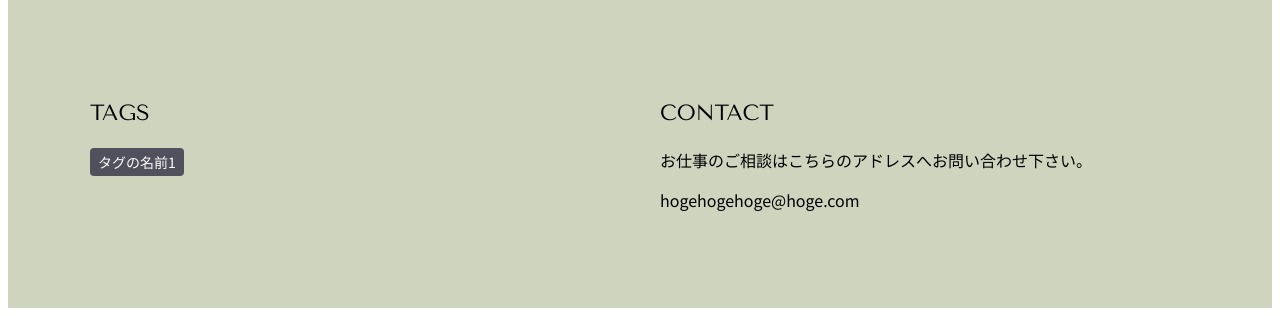
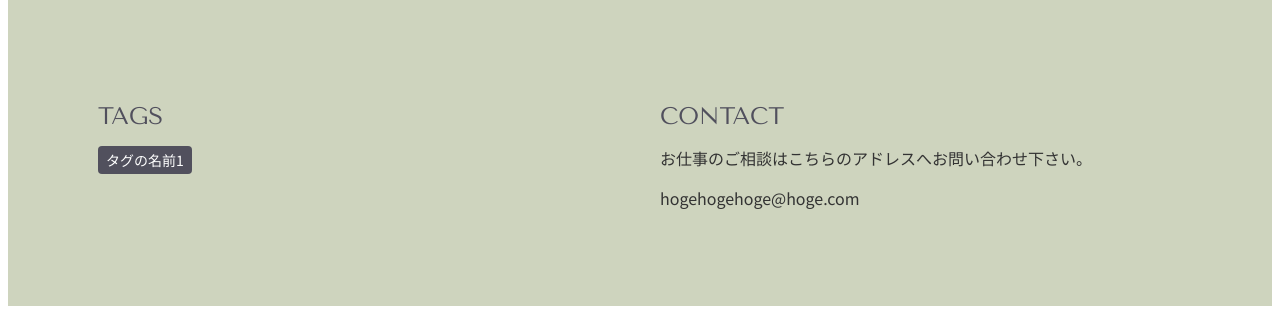
Before and after one commit to akitas-arrow/gatsby-blog, a Gatsby site: page / in a window 1280 px wide. Shown: the part 650-966 px from the top of the page. Built offline with nearby package versions, Linux system fonts and the light colour scheme; Gatsby itself is replaced by a stand-in of ours.

Commit message:
Footerレスポンシブ

```diff
--- /dev/null
+++ b/src/components/ContentsWrapper.js
@@ -0,0 +1,18 @@
+import React from 'react'
+import styled from "styled-components"
+
+function ContentsWrapper() {
+    return (
+        <Content>
+
+        </Content>
+    )
+}
+
+const Content = styled.div`
+    width: 100%;
+    height: auto;
+    background-color: #e9eff4;
+`
+
+export default ContentsWrapper
--- a/src/components/Footer/Footer.js
+++ b/src/components/Footer/Footer.js
@@ -4,8 +4,8 @@ import styled from "styled-components"
 
 function Footer() {
     return (
-        <FooterWrapper>
-            <FooterContainer>
+        <Wrapper>
+            <Container>
                 <FooterSection>
                     <Title>
                         TAGS
@@ -16,35 +16,57 @@ function Footer() {
                     <Title>
                         CONTACT
                     </Title>
-                    <p>お仕事のご相談はこちらのアドレスへお問い合わせ下さい。</p>
-                    <p>hogehogehoge@hoge.com</p>
+                    <Text>お仕事のご相談はこちらのアドレスへお問い合わせ下さい。</Text>
+                    <Text>hogehogehoge@hoge.com</Text>
                 </FooterSection>
-            </FooterContainer>
-        </FooterWrapper>
+            </Container>
+        </Wrapper>
     )
 }
-const FooterWrapper = styled.footer`
+const Wrapper = styled.footer`
     background-color: #CED4BE;
+    height: auto;
+    padding: 80px 24px;
+    @media (min-width: 769px) {
+        padding: 80px 90px;
+    }
+`
+const Container = styled.div`
     width: 100%;
-    padding: 80px 0;
+    @media (min-width: 769px) {
+        display: flex;
+        justify-content: space-between;
+        margin: 0 auto;
+        max-width: 1100px;
+    }
 `
-const FooterContainer = styled.div`
-    background-color: #CED4BE;
-    max-width: 1100px;
-    display: flex;
-    margin: 0 auto;
-    `
 
 const FooterSection = styled.div`
-    flex: 1;
-    &:first-child {
-        padding-right: 40px;
+    color: #333333;
+    width: 100%;
+    :first-child {
+        margin-bottom: 80px;
+    }
+    @media (min-width: 769px) {
+        width: calc((100% - 40px) / 2);
+        :first-child {
+            margin-bottom: 0;
+        }
     }
 `
 
 const Title = styled.h3`
-    font-size: 22px;
+    color: #51505d;
+    font-size: 20px;
+    font-weight: normal;
     font-family: "Tenor Sans";
-    font-weight: normal;
+    margin-bottom: 16px;
+    @media (min-width: 769px) {
+        font-size: 24px;
+    }
+`
+
+const Text = styled.p`
+    font-size: 16px;
 `
 export default Footer
--- a/src/pages/index.js
+++ b/src/pages/index.js
@@ -1,12 +1,15 @@
 import React from "react"
 import Layout from "../components/Layout"
-import StyledTopImage from "../components/image"
-// import Image from "../components/image"
+import StyledTopImage from "../components/TopImage"
+import ContentsWrapper from "../components/ContentsWrapper"
 
 export default function Home() {
   return (
   <Layout>
     <StyledTopImage />
+    <ContentsWrapper>
+
+    </ContentsWrapper>
   </Layout>
   )
 }
```
Also changed, not shown: src/components/TopImage.js (renamed from src/components/image.js).
